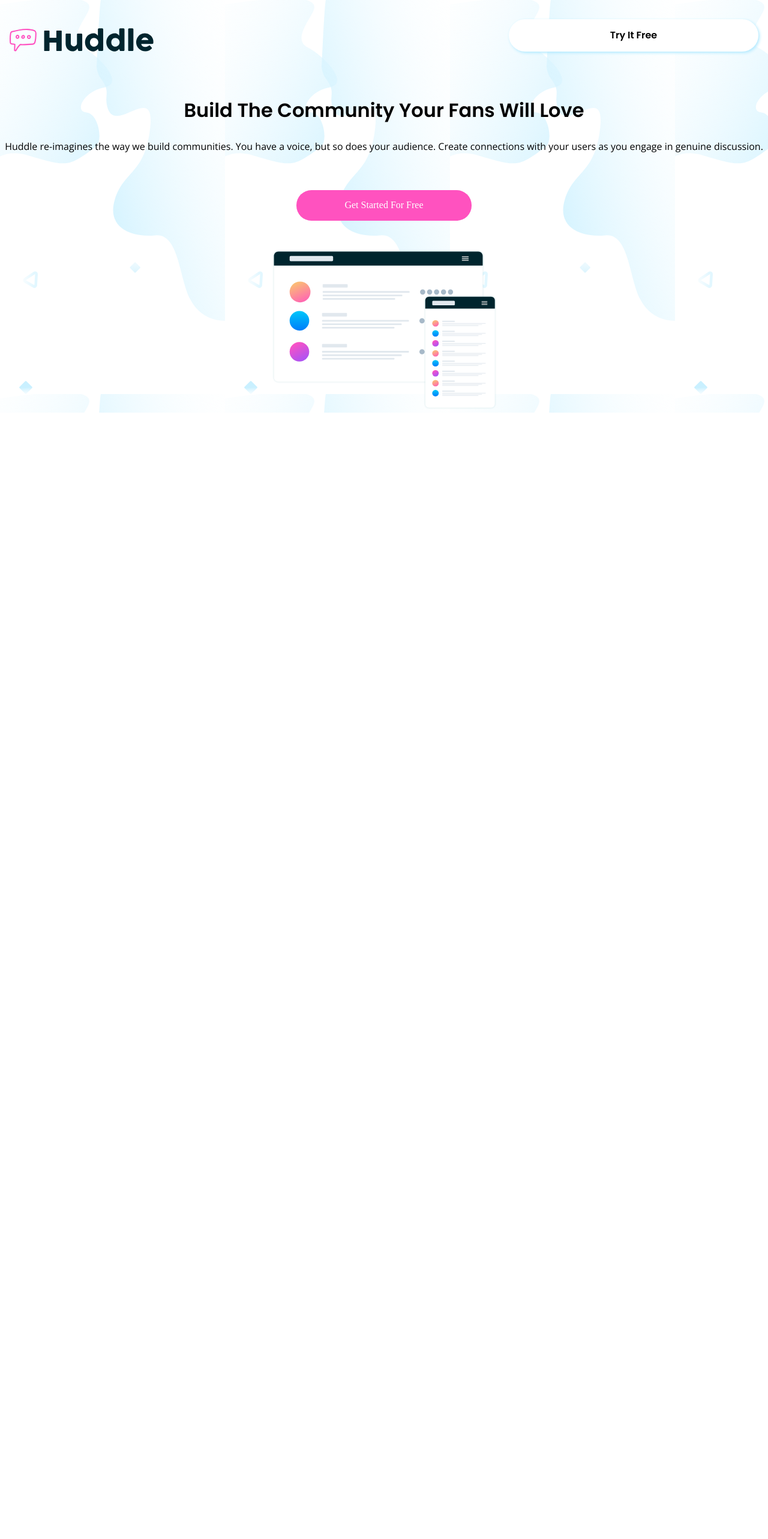
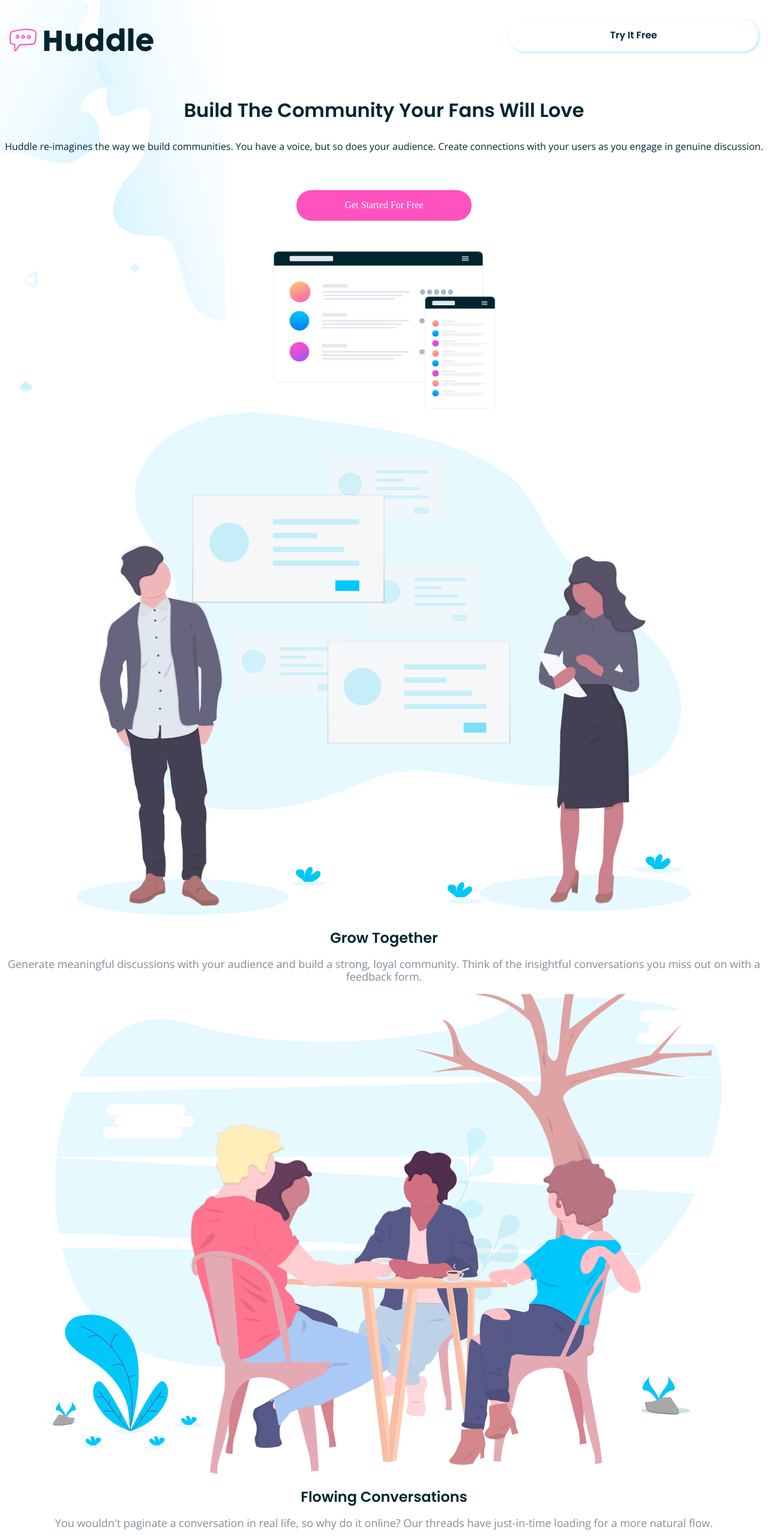
Before and after one commit to jolouie7/huddle-landing-page-challenge, a React (Create React App) app: page / in a window 1280 px wide. Shown: the top 2566 px of the page at 60% size. Before the commit the page ends 800 px from the top, so only its background shows below. Built offline with nearby package versions, Linux system fonts and the light colour scheme.

Commit message:
add main card content

```diff
--- a/src/App.js
+++ b/src/App.js
@@ -1,13 +1,22 @@
 import React from 'react'
 // Components
-import Header from "./components/Header"
+import Header from "./components/Header";
+import MainCard1 from "./components/MainCard1";
+import MainCard2 from "./components/MainCard2";
+import MainCard3 from "./components/MainCard3";
+import Theme from "./styles/Theme";
 
 const App = () => {
   return (
     <div>
-      <Header />
+      <Theme>
+        <Header />
+        <MainCard1 />
+        <MainCard2 />
+        <MainCard3 />
+      </Theme>
     </div>
-  )
+  );
 }
 
 export default App
--- /dev/null
+++ b/src/components/MainCard1.js
@@ -0,0 +1,24 @@
+import React from 'react';
+import {Wrapper, Title, Description, Image} from "../styles/MainCardStyles";
+import cardImage from "../images/illustration-grow-together.svg";
+
+const MainCard = () => {
+  return (
+    <div>
+      <Wrapper>
+        <Image src={cardImage} />
+        <Title>Grow Together</Title>
+        <Description>
+          Generate meaningful discussions with your audience and build a strong,
+          loyal community. Think of the insightful conversations you miss out on
+          with a feedback form.
+        </Description>
+      </Wrapper>
+    </div>
+  );
+}
+
+export default MainCard
+
+// * In the future create a container component that hold a object full of data
+// * Then loop through the data to generate cards
--- /dev/null
+++ b/src/components/MainCard2.js
@@ -0,0 +1,23 @@
+import React from 'react';
+import {Wrapper, Title, Description, Image} from "../styles/MainCardStyles";
+import cardImage from "../images/illustration-flowing-conversation.svg";
+
+const MainCard = () => {
+  return (
+    <div>
+      <Wrapper>
+        <Image src={cardImage}/>
+        <Title>Flowing Conversations</Title>
+        <Description>
+          You wouldn't paginate a conversation in real life, so why do it
+          online? Our threads have just-in-time loading for a more natural flow.
+        </Description>
+      </Wrapper>
+    </div>
+  );
+}
+
+export default MainCard
+
+// * In the future create a container component that hold a object full of data
+// * Then loop through the data to generate cards
--- /dev/null
+++ b/src/components/MainCard3.js
@@ -0,0 +1,24 @@
+import React from 'react';
+import {Wrapper, Title, Description, Image} from "../styles/MainCardStyles";
+import cardImage from "../images/illustration-your-users.svg";
+
+const MainCard = () => {
+  return (
+    <div>
+      <Wrapper>
+        <Image src={cardImage}/>
+        <Title>Your Users</Title>
+        <Description>
+          It takes no time at all to integrate Huddle with your app's
+          authentication solution. This means, once signed in to your app, your
+          users can start chatting immediately.
+        </Description>
+      </Wrapper>
+    </div>
+  );
+}
+
+export default MainCard
+
+// * In the future create a container component that hold a object full of data
+// * Then loop through the data to generate cards
--- a/src/styles/HeaderStyles.js
+++ b/src/styles/HeaderStyles.js
@@ -1,22 +1,26 @@
 import styled from "styled-components";
 import image from "../images/bg-hero-mobile.svg";
 
+// ! The background image is squished
 export const Wrapper = styled.header`
   display: flex;
   flex-direction: column;
   text-align: center;
-  background-image: url(${image})
+  background-image: url(${image});
+  background-repeat: no-repeat;
 `
 
 export const Title = styled.h1`
   font-family: ${props => props.theme.fonts[0]};
   font-weight: ${props => props.theme.weights[1]};
   margin: 0 15px 1rem 15px;
+  color: ${props => props.theme.colors.veryDarkCyan};
 `
 
 export const Description = styled.p`
   font-family: ${props => props.theme.fonts[1]};
   font-weight: ${props => props.theme.weights[0]};
+  color: ${props => props.theme.colors.veryDarkCyan};
 `
 
 export const CallToAction = styled.button`
--- /dev/null
+++ b/src/styles/MainCardStyles.js
@@ -0,0 +1,20 @@
+import styled from "styled-components";
+
+export const Wrapper = styled.div`
+  text-align: center;
+`
+
+export const Image = styled.img`
+  max-width: 100%
+`
+
+export const Title = styled.h2`
+  font-family: ${props => props.theme.fonts[0]};
+  color: ${props => props.theme.colors.veryDarkCyan};
+`
+
+export const Description = styled.p`
+  font-family: ${props => props.theme.fonts[1]};
+  font-size: ${props => props.theme.body.fontSize};
+  color: ${props => props.theme.colors.grayishBlue};
+`
--- a/src/styles/NavBarStyles.js
+++ b/src/styles/NavBarStyles.js
@@ -19,7 +19,7 @@ export const Logo = styled.img`
 export const TryFree = styled.button`
   grid-column: 9/13;
   max-width: 100%;
-  color: ${props => props.theme.colors.VeryDarkCyan};
+  color: ${props => props.theme.colors.veryDarkCyan};
   white-space: nowrap;
   /* overflow: hidden; */
   border-radius: 50px;
```
